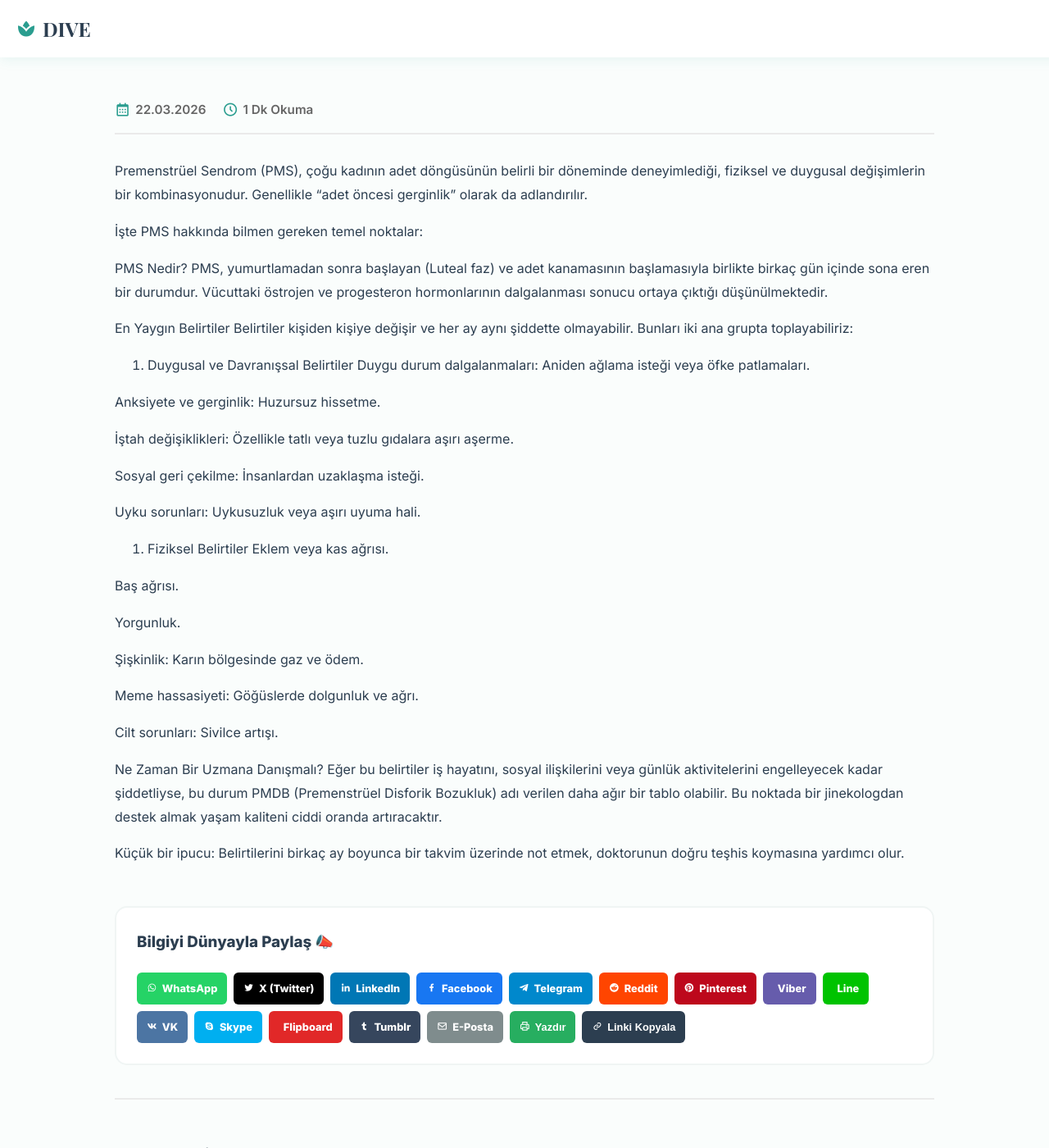
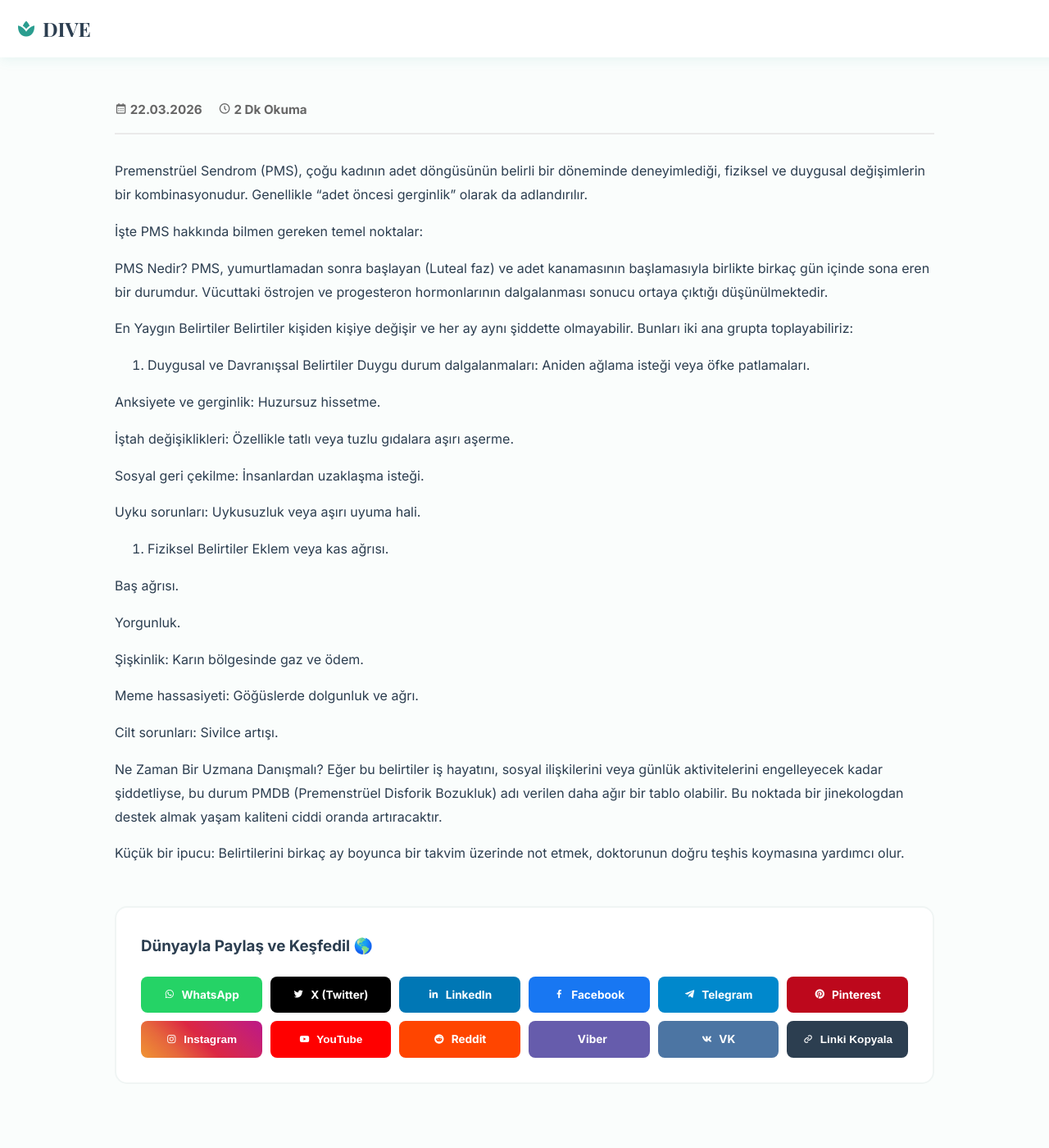
Before and after one commit to EKTHOLDING/dive, a Jekyll site: the page built from _posts/2026-03-22-premenstrüel-sendrom.md, in a window 1280 px wide and 1400 px high. Shown: the whole window at 82% size. Built offline with Jekyll 4.4.1, drawn with Linux system fonts in a browser that asks for light colours; some web fonts are replaced; some of the changed text lies outside the part shown.

Commit message:
Update default.html

```diff
--- a/_layouts/default.html
+++ b/_layouts/default.html
@@ -1,156 +1,114 @@
 <!DOCTYPE html>
 <html lang="tr">
 <head>
-    <script async src="https://pagead2.googlesyndication.com/pagead/js/adsbygoogle.js?client=ca-pub-2959792438660398"
-     crossorigin="anonymous"></script>
     <meta charset="UTF-8">
     <meta name="viewport" content="width=device-width, initial-scale=1.0">
-    <meta name="description" content="Psikoloji, üretkenlik ve zihinsel performans üzerine bilimsel temelli, derinlemesine içerikler.">
+
     <title>{{ page.title }} | DIVE</title>
+    <meta name="description" content="{{ page.description | default: 'Psikoloji, üretkenlik ve zihinsel performans üzerine bilimsel temelli derinlemesine içerikler.' }}">
 
+    <meta property="og:type" content="article">
+    <meta property="og:url" content="{{ site.url }}{{ page.url }}">
+    <meta property="og:title" content="{{ page.title }}">
+    <meta property="og:description" content="{{ page.description | default: 'DIVE Medya - Derinlemesine İçerikler.' }}">
+    <meta property="og:image" content="{{ site.url }}{{ page.image }}">
+    <meta property="og:locale" content="tr_TR">
+
+    <meta name="twitter:card" content="summary_large_image">
+    <meta name="twitter:title" content="{{ page.title }}">
+    <meta name="twitter:description" content="{{ page.description | default: 'Psikoloji ve üretkenlik üzerine bilimsel içerikler.' }}">
+    <meta name="twitter:image" content="{{ site.url }}{{ page.image }}">
+
+    <script async src="https://pagead2.googlesyndication.com/pagead/js/adsbygoogle.js?client=ca-pub-2959792438660398" crossorigin="anonymous"></script>
     <script async src="https://www.googletagmanager.com/gtag/js?id=G-Z8XQWY4Y5W"></script>
-    <script>
-      window.dataLayer = window.dataLayer || [];
-      function gtag(){dataLayer.push(arguments);}
-      gtag('js', new Date());
-      gtag('config', 'G-Z8XQWY4Y5W');
-    </script>
+    <script>window.dataLayer=window.dataLayer||[];function gtag(){dataLayer.push(arguments);}gtag('js',new Date());gtag('config','G-Z8XQWY4Y5W');</script>
 
     <style>
         :root { --bg: #fafdfc; --text: #2c3e50; --primary: #2a9d8f; --footer-bg: #1a1a1a; }
         body { margin: 0; background-color: var(--bg); color: var(--text); font-family: 'Inter', sans-serif; display: flex; flex-direction: column; min-height: 100vh; }
         html { scroll-behavior: smooth; }
         a { text-decoration: none; color: inherit; }
-        .footer-link { text-decoration: underline !important; color: #ffffff !important; font-weight: bold; }
         .header { position: fixed; top: 0; width: 100%; height: 70px; background: rgba(255,255,255,0.98); z-index: 100; display: flex; align-items: center; padding: 0 20px; box-shadow: 0 2px 15px rgba(42, 157, 143, 0.1); }
         .brand-container { display: flex; align-items: center; gap: 8px; font-family: 'Playfair Display', serif; font-size: 1.5rem; font-weight: bold; }
-        .logo-icon { color: var(--primary); }
         .main-content { flex: 1; margin-top: 100px; padding: 20px; max-width: 1000px; margin-left: auto; margin-right: auto; width: 100%; line-height: 1.8; }
         .custom-footer { background: var(--footer-bg); color: #ffffff; padding: 60px 20px 30px; margin-top: 80px; text-align: left; }
         .article-meta { display: flex; align-items: center; gap: 20px; margin-bottom: 30px; padding-bottom: 15px; border-bottom: 2px solid #eaeaea; color: #666; font-size: 0.95rem; font-weight: 600; flex-wrap: wrap; }
-        .meta-item { display: flex; align-items: center; gap: 6px; }
         .meta-icon { color: var(--primary); font-size: 1.2rem; }
 
-        /* Sosyal Paylaşım Butonları Tasarımı */
-        .share-grid { display: flex; flex-wrap: wrap; gap: 8px; margin-top: 20px; }
-        .share-btn { display: flex; align-items: center; justify-content: center; gap: 6px; padding: 8px 12px; border-radius: 6px; color: white; font-weight: 700; font-size: 0.8rem; transition: transform 0.2s; cursor: pointer; border:none; }
-        .share-btn:hover { transform: scale(1.05); filter: brightness(1.1); }
-
-        /* Renk Paleti */
+        /* Sosyal Butonlar */
+        .share-grid { display: grid; grid-template-columns: repeat(auto-fill, minmax(130px, 1fr)); gap: 10px; margin-top: 20px; }
+        .share-btn { display: flex; align-items: center; justify-content: center; gap: 8px; padding: 10px; border-radius: 8px; color: white; font-weight: 700; font-size: 0.85rem; transition: transform 0.2s; cursor: pointer; border:none; text-align: center; }
+        .share-btn:hover { transform: translateY(-3px); filter: brightness(1.1); }
         .btn-wa { background: #25D366; } .btn-x { background: #000; } .btn-in { background: #0077b5; }
-        .btn-fb { background: #1877F2; } .btn-pin { background: #BD081C; } .btn-tg { background: #0088cc; }
-        .btn-rd { background: #FF4500; } .btn-tm { background: #36465d; } .btn-vk { background: #4c75a3; }
-        .btn-vb { background: #665cac; } .btn-line { background: #00c300; } .btn-skype { background: #00aff0; }
-        .btn-flip { background: #e12828; } .btn-mail { background: #7f8c8d; } .btn-copy { background: #2c3e50; }
-        .btn-print { background: #27ae60; }
+        .btn-fb { background: #1877F2; } .btn-tg { background: #0088cc; } .btn-rd { background: #FF4500; }
+        .btn-pin { background: #BD081C; } .btn-ig { background: linear-gradient(45deg, #f09433 0%,#e6683c 25%,#dc2743 50%,#cc2366 75%,#bc1888 100%); }
+        .btn-yt { background: #FF0000; } .btn-copy { background: #2c3e50; } .btn-vb { background: #665cac; }
+        .btn-vk { background: #4c75a3; } .btn-tm { background: #36465d; } .btn-skype { background: #00aff0; }
     </style>
 </head>
 <body>
 
     <header class="header">
-        <h1 style="margin:0; padding:0; line-height:1;">
-            <a href="/" class="brand-container">
-                <i class='bx bxs-spa logo-icon' aria-hidden="true"></i> DIVE
-            </a>
-        </h1>
+        <a href="/" class="brand-container"><i class='bx bxs-spa' style="color:var(--primary)"></i> DIVE</a>
     </header>
 
     <main class="main-content">
-
         {% if page.date %}
         <div class="article-meta">
-            <div class="meta-item"><i class='bx bx-calendar meta-icon'></i><span>{{ page.date | date: "%d.%m.%Y" }}</span></div>
-            <div class="meta-item"><i class='bx bx-time-five meta-icon'></i><span>{% assign words = content | number_of_words %}{% if words < 200 %}1 Dk Okuma{% else %}{{ words | divided_by: 200 }} Dk Okuma{% endif %}</span></div>
+            <span><i class='bx bx-calendar'></i> {{ page.date | date: "%d.%m.%Y" }}</span>
+            <span><i class='bx bx-time-five'></i> {% assign words = content | number_of_words %}{{ words | divided_by: 200 | plus: 1 }} Dk Okuma</span>
         </div>
-        {% endif %}
-
-        {% if page.date %}
-        <div id="custom-toc" style="background: #ffffff; border: 1px solid #eaeaea; border-radius: 12px; padding: 25px; margin-bottom: 40px; box-shadow: 0 4px 15px rgba(0,0,0,0.03); display: none;">
-            <h3 style="margin-top:0; font-size:1.2rem; display:flex; align-items:center; gap:8px; font-weight:800;"><i class='bx bx-list-ul' style="color:#2a9d8f;"></i> İçindekiler</h3>
-            <ul id="toc-list" style="list-style:none; padding:0; margin:0;"></ul>
-        </div>
-        <script>
-            document.addEventListener("DOMContentLoaded", function() {
-                const contentArea = document.querySelector('.article-content');
-                if(!contentArea) return;
-                const headings = contentArea.querySelectorAll('h1, h2, h3');
-                if (headings.length > 0) {
-                    headings.forEach((heading, index) => {
-                        const headingId = 'baslik-' + index;
-                        heading.id = headingId;
-                        const li = document.createElement('li');
-                        li.style.marginLeft = heading.tagName === 'H3' ? '20px' : '0';
-                        const a = document.createElement('a');
-                        a.href = '#' + headingId; a.textContent = heading.textContent;
-                        a.style.color = '#555'; a.style.display = 'block'; a.style.padding = '5px 0';
-                        li.appendChild(a); document.getElementById('toc-list').appendChild(li);
-                    });
-                    document.getElementById('custom-toc').style.display = 'block';
-                }
-            });
-        </script>
         {% endif %}
 
         <div class="article-content">{{ content }}</div>
 
         {% if page.date %}
-        <div style="margin-top: 50px; padding: 25px; background: #fff; border-radius: 15px; border: 2px solid #f0f5f4;">
-            <h3 style="margin-top:0; font-weight:800; color:#2c3e50;">Bilgiyi Dünyayla Paylaş 📣</h3>
+        <div style="margin-top: 50px; padding: 30px; background: #fff; border-radius: 15px; border: 2px solid #f0f5f4;">
+            <h3 style="margin-top:0; font-weight:800; color:#2c3e50;">Dünyayla Paylaş ve Keşfedil 🌎</h3>
             <div class="share-grid">
                 <a href="https://api.whatsapp.com/send?text={{ page.title | url_encode }}%20{{ site.url }}{{ page.url }}" target="_blank" class="share-btn btn-wa"><i class='bx bxl-whatsapp'></i> WhatsApp</a>
                 <a href="https://twitter.com/intent/tweet?text={{ page.title | url_encode }}&url={{ site.url }}{{ page.url }}" target="_blank" class="share-btn btn-x"><i class='bx bxl-twitter'></i> X (Twitter)</a>
                 <a href="https://www.linkedin.com/sharing/share-offsite/?url={{ site.url }}{{ page.url }}" target="_blank" class="share-btn btn-in"><i class='bx bxl-linkedin'></i> LinkedIn</a>
                 <a href="https://www.facebook.com/sharer/sharer.php?u={{ site.url }}{{ page.url }}" target="_blank" class="share-btn btn-fb"><i class='bx bxl-facebook'></i> Facebook</a>
                 <a href="https://t.me/share/url?url={{ site.url }}{{ page.url }}&text={{ page.title | url_encode }}" target="_blank" class="share-btn btn-tg"><i class='bx bxl-telegram'></i> Telegram</a>
+                <a href="https://www.pinterest.com/pin/create/button/?url={{ site.url }}{{ page.url }}&media={{ site.url }}{{ page.image }}&description={{ page.title | url_encode }}" target="_blank" class="share-btn btn-pin"><i class='bx bxl-pinterest'></i> Pinterest</a>
+
+                <button onclick="copyAndRedirect('instagram')" class="share-btn btn-ig"><i class='bx bxl-instagram'></i> Instagram</button>
+                <button onclick="copyAndRedirect('youtube')" class="share-btn btn-yt"><i class='bx bxl-youtube'></i> YouTube</button>
+
                 <a href="https://www.reddit.com/submit?url={{ site.url }}{{ page.url }}&title={{ page.title | url_encode }}" target="_blank" class="share-btn btn-rd"><i class='bx bxl-reddit'></i> Reddit</a>
-                <a href="https://www.pinterest.com/pin/create/button/?url={{ site.url }}{{ page.url }}&description={{ page.title | url_encode }}" target="_blank" class="share-btn btn-pin"><i class='bx bxl-pinterest'></i> Pinterest</a>
                 <a href="https://viber.com/forward?text={{ page.title | url_encode }}%20{{ site.url }}{{ page.url }}" target="_blank" class="share-btn btn-vb"><i class='bx bxl-viber'></i> Viber</a>
-                <a href="https://social-plugins.line.me/lineit/share?url={{ site.url }}{{ page.url }}" target="_blank" class="share-btn btn-line"><i class='bx bxl-line'></i> Line</a>
                 <a href="https://vk.com/share.php?url={{ site.url }}{{ page.url }}" target="_blank" class="share-btn btn-vk"><i class='bx bxl-vk'></i> VK</a>
-                <a href="https://web.skype.com/share?url={{ site.url }}{{ page.url }}" target="_blank" class="share-btn btn-skype"><i class='bx bxl-skype'></i> Skype</a>
-                <a href="https://flipboard.com/bookmarklet/popout?v=2&url={{ site.url }}{{ page.url }}&title={{ page.title | url_encode }}" target="_blank" class="share-btn btn-flip"><i class='bx bxl-flipboard'></i> Flipboard</a>
-                <a href="https://www.tumblr.com/widgets/share/tool?canonicalUrl={{ site.url }}{{ page.url }}&title={{ page.title | url_encode }}" target="_blank" class="share-btn btn-tm"><i class='bx bxl-tumblr'></i> Tumblr</a>
-                <a href="mailto:?subject={{ page.title | url_encode }}&body={{ site.url }}{{ page.url }}" class="share-btn btn-mail"><i class='bx bx-envelope'></i> E-Posta</a>
-                <button onclick="window.print()" class="share-btn btn-print"><i class='bx bx-printer'></i> Yazdır</button>
                 <button onclick="copyLink()" class="share-btn btn-copy" id="copyBtn"><i class='bx bx-link'></i> Linki Kopyala</button>
             </div>
         </div>
 
         <script>
             function copyLink() {
-                const url = window.location.href;
-                navigator.clipboard.writeText(url).then(() => {
+                navigator.clipboard.writeText(window.location.href).then(() => {
                     const btn = document.getElementById('copyBtn');
-                    btn.innerHTML = "<i class='bx bx-check'></i> Kopyalandı!";
+                    btn.innerHTML = "Kopyalandı!";
                     setTimeout(() => { btn.innerHTML = "<i class='bx bx-link'></i> Linki Kopyala"; }, 2000);
                 });
             }
+            function copyAndRedirect(platform) {
+                navigator.clipboard.writeText(window.location.href);
+                alert("Link kopyalandı! Şimdi " + platform + " üzerinde paylaşabilirsiniz.");
+                window.open(platform === 'instagram' ? 'https://instagram.com' : 'https://youtube.com', '_blank');
+            }
         </script>
-        {% endif %}
-
-        {% if page.date %}
-        <div class="related-posts" style="margin-top: 40px; padding-top: 30px; border-top: 2px solid #eaeaea;">
-            <h3 style="font-size:1.4rem; color:#2c3e50; margin-bottom:25px; font-weight:800;">Bunlar da İlgini Çekebilir 🎯</h3>
-            <div style="display:grid; grid-template-columns:repeat(auto-fit, minmax(250px, 1fr)); gap:20px;">
-                {% assign count = 0 %}{% for post in site.posts %}{% if post.kategori == page.kategori and post.url != page.url %}{% if count < 3 %}
-                <a href="{{ post.url }}" style="display:block; border-radius:12px; overflow:hidden; background:white; box-shadow:0 4px 15px rgba(0,0,0,0.05); transition:transform 0.3s;">
-                    <img src="{{ post.image }}" alt="{{ post.title }}" loading="lazy" style="width:100%; height:160px; object-fit:cover; display:block;">
-                    <div style="padding:15px;"><h4 style="margin:0 0 8px 0; font-size:1rem; color:#222;">{{ post.title }}</h4><span style="font-size:0.8rem; color:var(--primary); font-weight:700; text-transform:uppercase;">{{ post.kategori }}</span></div>
-                </a>
-                {% assign count = count | plus: 1 %}{% endif %}{% endif %}{% endfor %}
-            </div>
-        </div>
         {% endif %}
     </main>
 
     <footer class="custom-footer">
-        <div style="max-width:1200px; margin:0 auto; display:grid; grid-template-columns:repeat(auto-fit, minmax(250px,1fr)); gap:40px;">
-            <div><h2 style="font-family:'Playfair Display',serif; color:#ffffff; font-size:1.5rem;">DIVE Hakkında</h2><p style="color:#ffffff; font-size:1.1rem;">Psikoloji, üretkenlik ve zihinsel performans üzerine bilimsel temelli, derinlemesine içerikler.</p></div>
-            <div><h2 style="color:#2a9d8f; font-size:1.2rem;">Kurumsal</h2><ul style="list-style:none; padding:0;"><li style="margin-bottom:15px;"><a href="/hakkimizda" class="footer-link">Hakkımızda</a></li><li style="margin-bottom:15px;"><a href="/gizlilik-politikasi" class="footer-link">Gizlilik Politikası</a></li><li style="margin-bottom:15px;"><a href="/iletisim" class="footer-link">İletişim</a></li></ul></div>
+        <div style="max-width:1200px; margin:0 auto; text-align:center;">
+            <p>&copy; 2026 DIVE Medya. Tüm hakları saklıdır.</p>
+            <a href="/hakkimizda" style="color:#fff; margin:0 10px;">Hakkımızda</a> |
+            <a href="/gizlilik-politikasi" style="color:#fff; margin:0 10px;">Gizlilik</a> |
+            <a href="/iletisim" style="color:#fff; margin:0 10px;">İletişim</a>
         </div>
-        <div style="max-width:1200px; margin:40px auto 0; padding-top:20px; border-top:2px solid #ffffff; text-align:center; color:#ffffff; font-weight:bold;">&copy; 2026 DIVE Medya. Tüm hakları saklıdır.</div>
     </footer>
-    <link href="https://fonts.googleapis.com/css2?family=Inter:wght@300;400;600;800&family=Playfair+Display:ital,wght@0,700;1,600&display=swap" rel="stylesheet" media="print" onload="this.media='all'">
-    <link href='https://unpkg.com/boxicons@2.1.4/css/boxicons.min.css' rel='stylesheet' media="print" onload="this.media='all'">
+    <link href='https://unpkg.com/boxicons@2.1.4/css/boxicons.min.css' rel='stylesheet'>
+    <link href="https://fonts.googleapis.com/css2?family=Inter:wght@400;700&family=Playfair+Display:wght@700&display=swap" rel="stylesheet">
 </body>
 </html>
```
